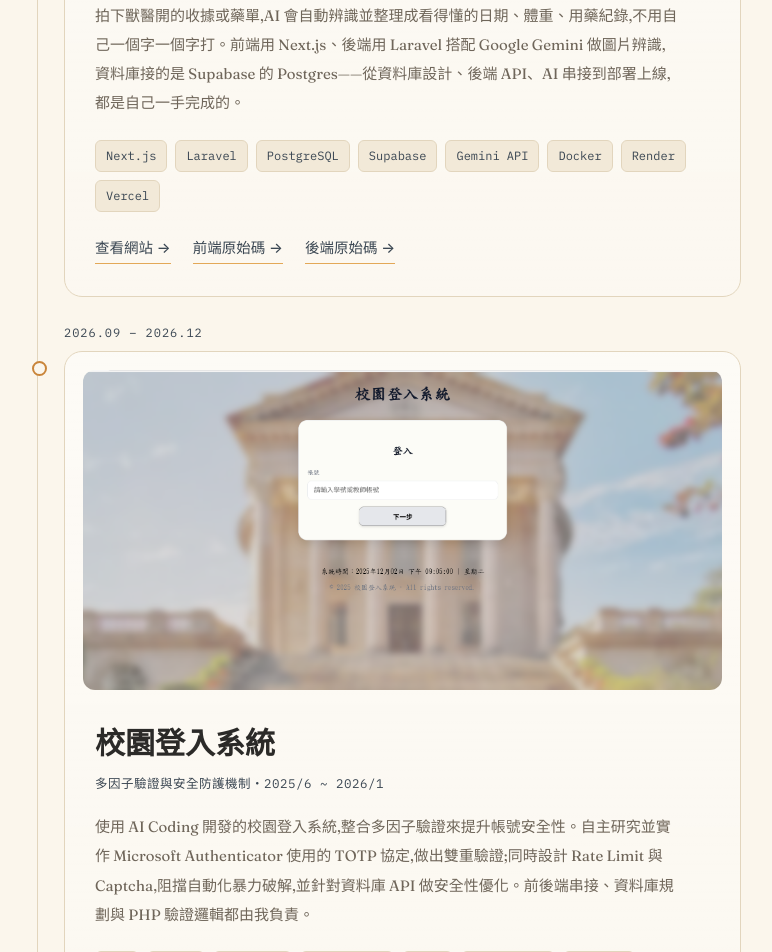
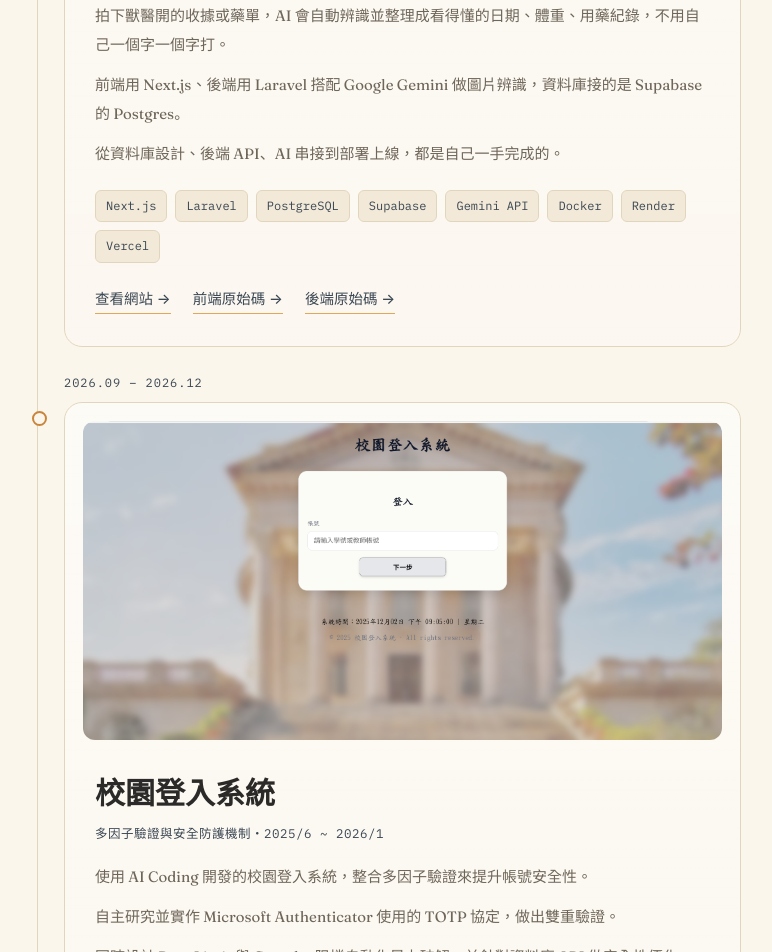
Before and after one commit to jcuhjauo/portfolio, a Next.js app: page /projects in a window 1280 px wide. Shown: the part 680-1632 px from the top of the page, without its empty margins (251-1023 px from the left). Built offline with nearby package versions, Linux system fonts and the light colour scheme; a web font is replaced by a local one.

Commit message:
Modify desc

```diff
--- a/app/globals.css
+++ b/app/globals.css
@@ -305,8 +305,12 @@ h2.project-title {
   color: var(--ink-soft);
   font-size: 15px;
   line-height: 1.95;
-  margin: 0 0 22px;
-  max-width: 60ch;
+  margin: 0 0 0.7em;
+  max-width: 42em;
+  text-wrap: pretty;
+}
+.project-desc:last-of-type {
+  margin-bottom: 22px;
 }
 .tags {
   display: flex;
--- a/components/ProjectCard.jsx
+++ b/components/ProjectCard.jsx
@@ -17,7 +17,9 @@ export default function ProjectCard({ project }) {
       <div className="project-body">
         <h2 className="project-title">{project.title}</h2>
         <p className="project-sub">{project.sub}</p>
-        <p className="project-desc">{project.desc}</p>
+        {(Array.isArray(project.desc) ? project.desc : [project.desc]).map((para, i) => (
+          <p key={i} className="project-desc">{para}</p>
+        ))}
 
         <div className="tags">
           {project.tags.map((t) => (
--- a/data/projects.js
+++ b/data/projects.js
@@ -9,7 +9,11 @@ export const PROJECTS = [
     sub: '寵物照護・健康紀錄',
     image: '/images/scan.png',
     imageAlt: 'ParrotCare 掃描頁面截圖',
-    desc: '拍下獸醫開的收據或藥單,AI 會自動辨識並整理成看得懂的日期、體重、用藥紀錄,不用自己一個字一個字打。前端用 Next.js、後端用 Laravel 搭配 Google Gemini 做圖片辨識,資料庫接的是 Supabase 的 Postgres——從資料庫設計、後端 API、AI 串接到部署上線,都是自己一手完成的。',
+    desc: [
+      '拍下獸醫開的收據或藥單，AI 會自動辨識並整理成看得懂的日期、體重、用藥紀錄，不用自己一個字一個字打。',
+      '前端用 Next.js、後端用 Laravel 搭配 Google Gemini 做圖片辨識，資料庫接的是 Supabase 的 Postgres。',
+      '從資料庫設計、後端 API、AI 串接到部署上線，都是自己一手完成的。',
+    ],
     tags: ['Next.js', 'Laravel', 'PostgreSQL', 'Supabase', 'Gemini API', 'Docker', 'Render', 'Vercel'],
     links: [
       { label: '查看網站 →', href: 'https://parrotcare-ai-frontend.vercel.app' },
@@ -24,7 +28,12 @@ export const PROJECTS = [
     sub: '多因子驗證與安全防護機制・2025/6 ~ 2026/1',
     image: '/images/login.png',
     imageAlt: '校園登入系統頁面截圖',
-    desc: '使用 AI Coding 開發的校園登入系統,整合多因子驗證來提升帳號安全性。自主研究並實作 Microsoft Authenticator 使用的 TOTP 協定,做出雙重驗證;同時設計 Rate Limit 與 Captcha,阻擋自動化暴力破解,並針對資料庫 API 做安全性優化。前後端串接、資料庫規劃與 PHP 驗證邏輯都由我負責。',
+    desc: [
+      '使用 AI Coding 開發的校園登入系統，整合多因子驗證來提升帳號安全性。',
+      '自主研究並實作 Microsoft Authenticator 使用的 TOTP 協定，做出雙重驗證。',
+      '同時設計 Rate Limit 與 Captcha 阻擋自動化暴力破解，並針對資料庫 API 做安全性優化。',
+      '前後端串接、資料庫規劃與 PHP 驗證邏輯皆有參與。',
+    ],
     tags: ['PHP', 'MySQL', 'HTML/CSS', 'JavaScript', 'TOTP', 'Rate Limit', 'CAPTCHA'],
     links: [{ label: '查看簡報 →', href: 'https://canva.link/bt0dqf59uhoa3at' }],
   },
```
